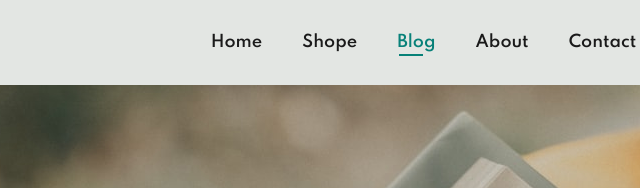
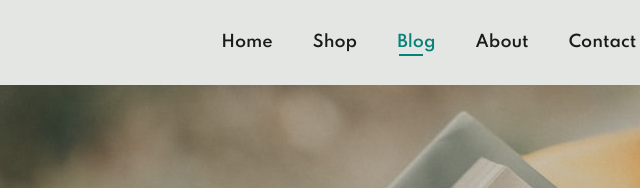
Before and after one commit to maherMohamed2003/Node-Store, a plain HTML site: page blog.html in a window 1280 px wide. Shown: the top 188 px of the page, 479-1119 px from the left. Drawn offline with Linux system fonts and the light colour scheme.

Commit message:
Update blog.html

```diff
--- a/blog.html
+++ b/blog.html
@@ -14,7 +14,7 @@
         <div>
             <ul id="navbar">
                 <li><a href="index.html">Home</a></li>
-                <li><a href="shop.html">Shope</a></li>
+                <li><a href="shop.html">Shop</a></li>
                 <li><a class="active" href="blog.html">Blog</a></li>
                 <li><a href="about.html">About</a></li>
                 <li><a href="contact.html">Contact</a></li>
```
